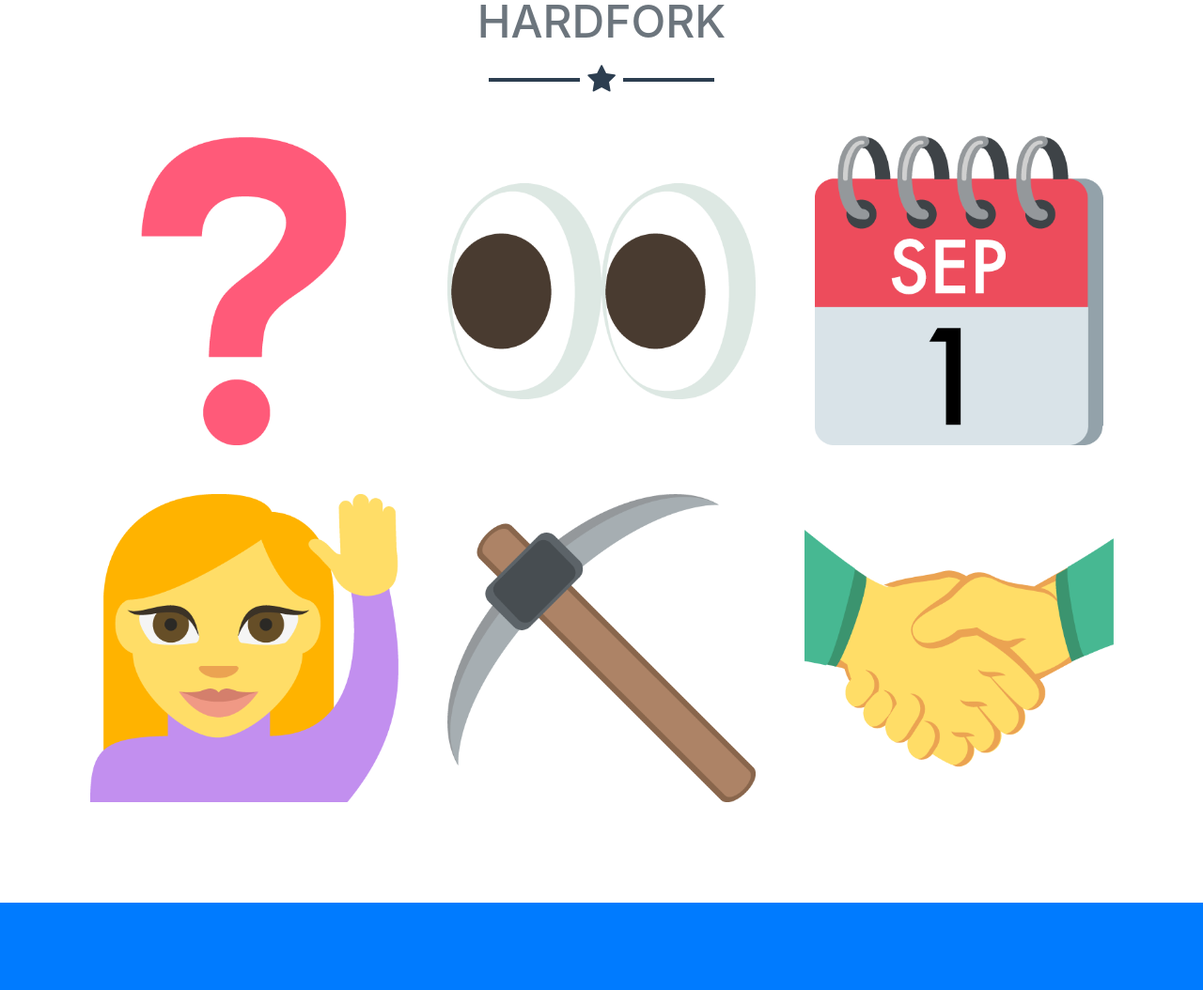
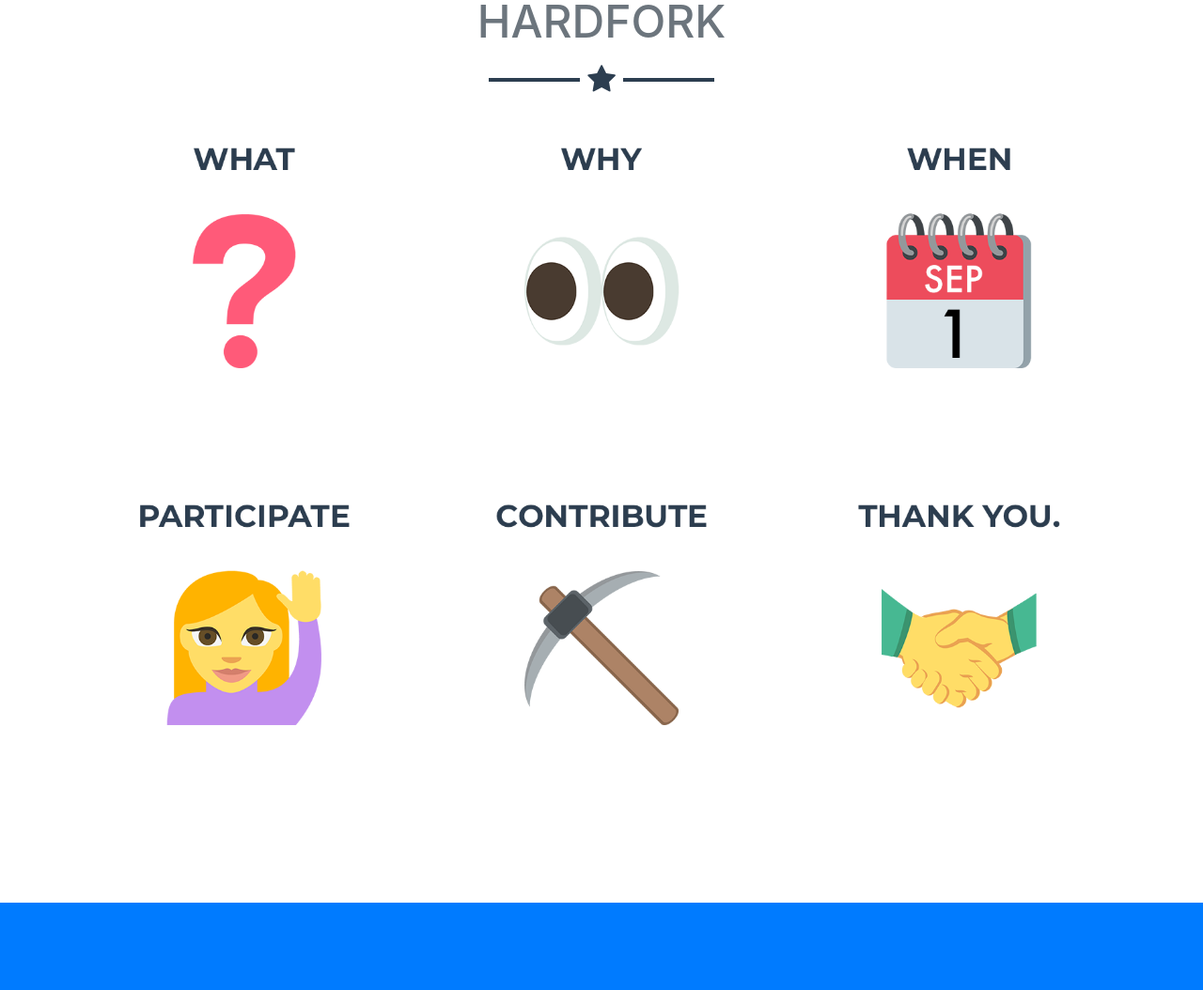
Before and after one commit to bitcoin-origin/bitcoin-origin.github.io, a website with bundled scripts: page index.html in a window 1280 px wide. Shown: the part 806-1860 px from the top of the page at 94% size. Built offline with nearby package versions, Linux system fonts and the light colour scheme.

Commit message:
Update index.html

```diff
--- a/index.html
+++ b/index.html
@@ -75,7 +75,7 @@
                   <i class="fa fa-search-plus fa-3x"></i>
                 </div>
               </div>
-              <img class="img-fluid" src="img/questionmark.png" alt="">
+              <img class="img-fluid" src="img/questionmark_header.png" alt="">
             </a>
           </div>
           <div class="col-md-6 col-lg-4">
@@ -85,7 +85,7 @@
                   <i class="fa fa-search-plus fa-3x"></i>
                 </div>
               </div>
-              <img class="img-fluid" src="img/why.png" alt="">
+              <img class="img-fluid" src="img/why_header.png" alt="">
             </a>
           </div>
           <div class="col-md-6 col-lg-4">
@@ -95,7 +95,7 @@
                   <i class="fa fa-search-plus fa-3x"></i>
                 </div>
               </div>
-              <img class="img-fluid" src="img/calendar.png" alt="">
+              <img class="img-fluid" src="img/calendar_header.png" alt="">
             </a>
           </div>
           <div class="col-md-6 col-lg-4">
@@ -105,7 +105,7 @@
                   <i class="fa fa-search-plus fa-3x"></i>
                 </div>
               </div>
-              <img class="img-fluid" src="img/participate.png" alt="">
+              <img class="img-fluid" src="img/participate_header.png" alt="">
             </a>
           </div>
           <div class="col-md-6 col-lg-4">
@@ -115,7 +115,7 @@
                   <i class="fa fa-search-plus fa-3x"></i>
                 </div>
               </div>
-              <img class="img-fluid" src="img/contribute.png" alt="">
+              <img class="img-fluid" src="img/contribute_header.png" alt="">
             </a>
           </div>
           <div class="col-md-6 col-lg-4">
@@ -125,7 +125,7 @@
                   <i class="fa fa-search-plus fa-3x"></i>
                 </div>
               </div>
-              <img class="img-fluid" src="img/handshake.png" alt="">
+              <img class="img-fluid" src="img/handshake_header.png" alt="">
             </a>
           </div>
         </div>
```
